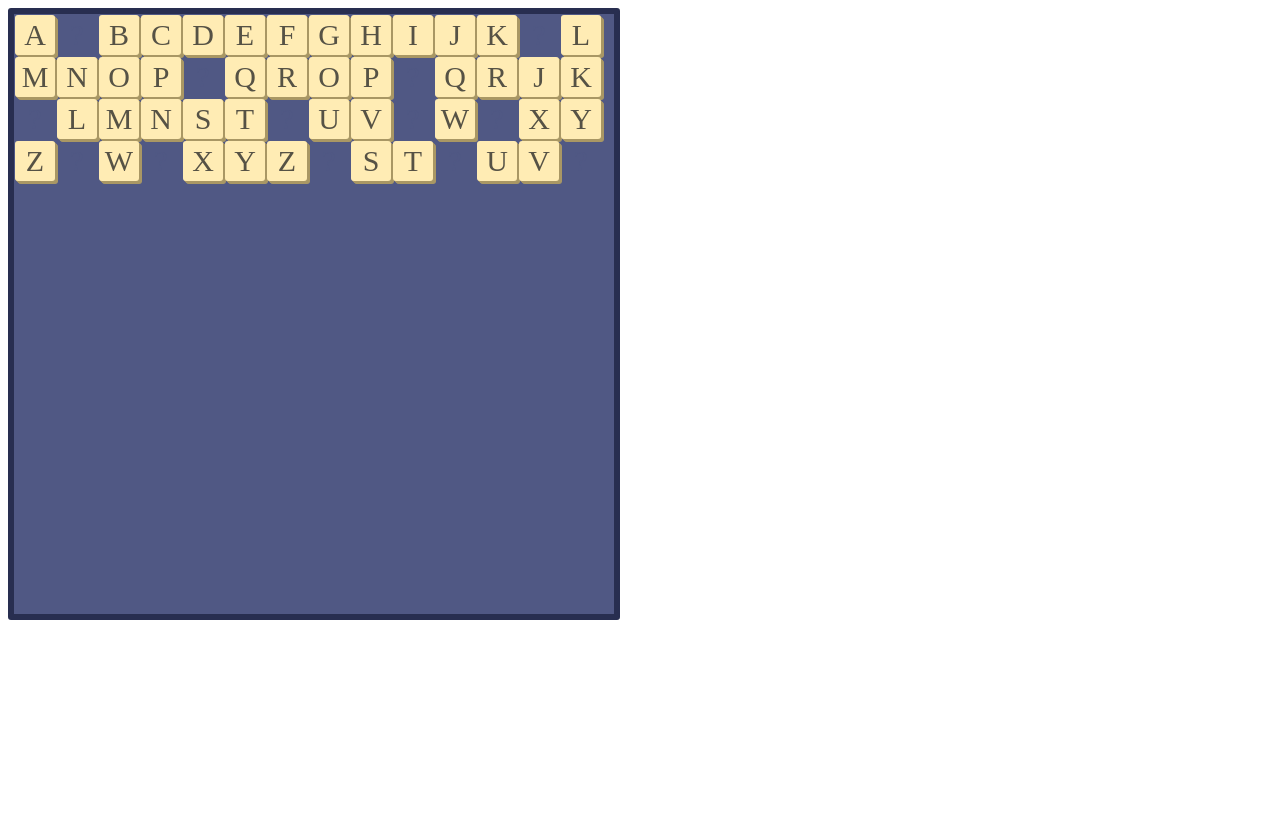
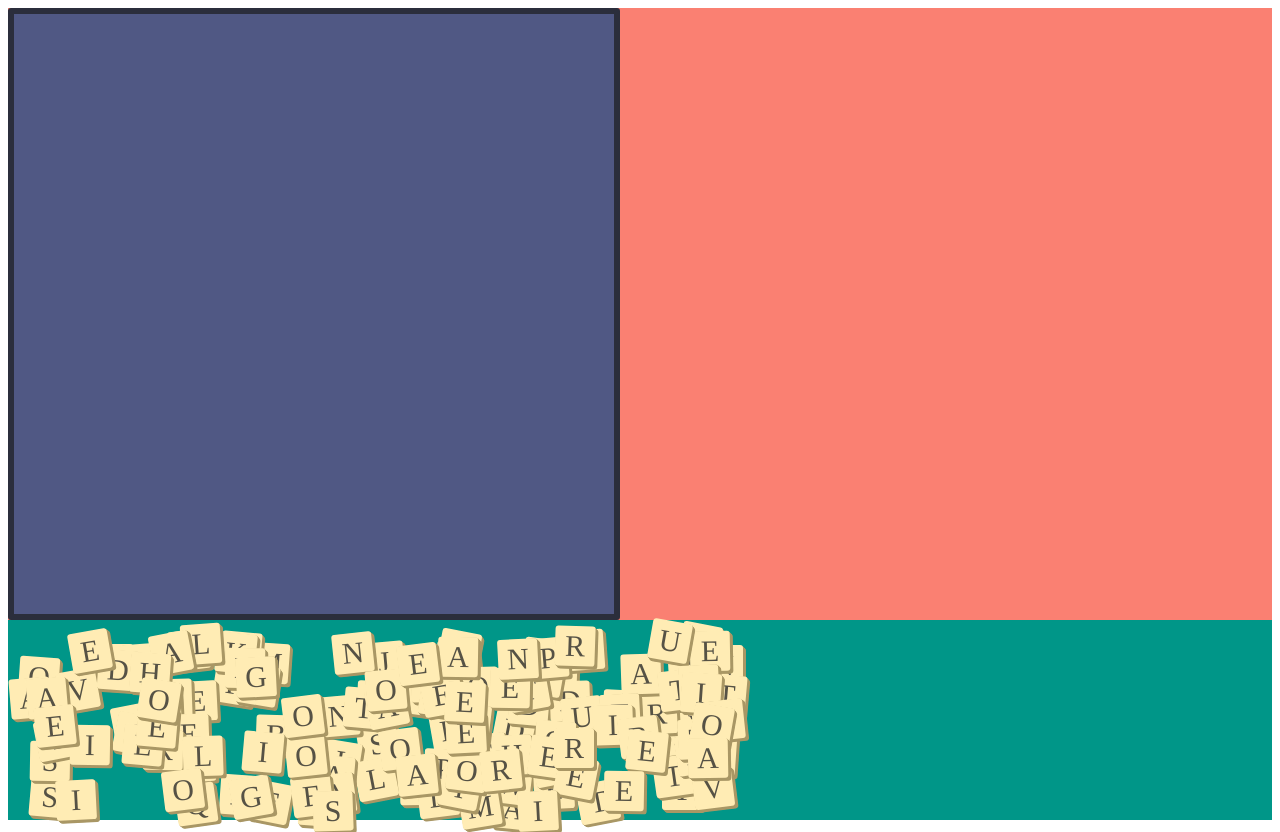
Before and after one commit to denvaar/react-banana, a React app: page / in a window 1280 px wide. Before the commit the page ends 800 px from the top, so only its background shows below. Built offline with nearby package versions, Linux system fonts and the light colour scheme; a web font is replaced by a local one.

Commit message:
:banana:

```diff
--- a/package.json
+++ b/package.json
@@ -12,6 +12,7 @@
   "author": "Denver Smith",
   "license": "ISC",
   "dependencies": {
+    "classnames": "^2.2.5",
     "react": "^15.3.2",
     "react-addons-css-transition-group": "^15.3.2",
     "react-dom": "^15.3.0",
--- a/src/components/app.js
+++ b/src/components/app.js
@@ -1,27 +1,72 @@
 import React from 'react';
 import { Component } from 'react';
+var classNames = require('classnames');
+import { connect } from 'react-redux';
 
-import { connect } from 'react-redux';
 import { playerMove } from '../actions/actions';
 
 
-const ALPHABET = [
-  'A', '?', 'B', 'C', 'D', 'E', 'F', 'G', 'H', 'I',
-  'J', 'K', '?', 'L', 'M', 'N', 'O', 'P', '?', 'Q', 'R',
-  'O', 'P', '?', 'Q', 'R', 'J', 'K', '?', 'L', 'M', 'N',
-  'S', 'T', '?', 'U', 'V', '?', 'W', '?', 'X', 'Y', 'Z', '?',
-  'W', '?', 'X', 'Y', 'Z', '?', 'S', 'T', '?', 'U', 'V', '?'
-];
+var ALPHABET = {
+  'A': 13,
+  'B': 3,
+  'C': 3,
+  'D': 6,
+  'E': 18,
+  'F': 3,
+  'G': 4,
+  'H': 3,
+  'I': 12,
+  'J': 2,
+  'K': 2,
+  'L': 5,
+  'M': 3,
+  'N': 8,
+  'O': 12,
+  'P': 3,
+  'Q': 2,
+  'R': 9,
+  'S': 6,
+  'T': 9,
+  'U': 6,
+  'V': 3,
+  'W': 3,
+  'X': 2,
+  'Y': 3,
+  'Z': 2
+}
+
 
 class Tile extends Component {
   constructor(props) {
     super(props);
-    console.log('props', props);
+    this.handleClick = this.handleClick.bind(this);
+    this.state = {
+      selected: false
+    };
+  }
+
+  handleClick(event) {
+    event.preventDefault();
+    this.setState({ selected: !this.state.selected });
   }
 
   render() {
+    var tileClass = classNames({
+      'tile': true,
+      'tile--active': this.state.selected
+    });
+
+    let styles = {
+      top: this.props.x + 'px',
+      left: this.props.y + 'px',
+      transform: `rotate(${this.props.tilt}deg)`
+    };
     return (
-      <div className="tile">{this.props.letter}</div>
+      <div className={tileClass}
+           style={styles}
+           onClick={this.handleClick} >
+        {this.props.letter}
+      </div>
     );
   }
 }
@@ -29,7 +74,6 @@ class Tile extends Component {
 class BoardSquare extends Component {
   constructor(props) {
     super(props);
-    console.log('props', props);
   }
 
   render() {
@@ -44,16 +88,40 @@ class App extends Component {
     super(props);
   }
 
+  getRandom(max, min) {
+    return Math.floor(Math.random() * (max - min + 1)) + min;
+  }
+
+  getLetter() {
+    var index = this.getRandom(Object.keys(ALPHABET).length-1, 0);
+    var letter = Object.keys(ALPHABET)[index];
+    if (ALPHABET[letter] <= 1) {
+      delete ALPHABET[letter];
+    } else {
+      ALPHABET[letter]--;
+    }
+    return letter;
+  }
+
+
   render() {
-    var tiles = ALPHABET.map((letter, i) => {
-      const x = (letter !== '?') ? <Tile key={i} letter={letter} /> : <BoardSquare />;
-      return (
-        x
-      );
-    });
+    var tiles = [];
+    for (var i = 0; i < 145; i++) {
+      tiles.push(<Tile key={i}
+                       letter={this.getLetter()}
+                       x={this.getRandom(170, 0)}
+                       y={this.getRandom(700, 0)}
+                       tilt={this.getRandom(11, -11)} />);
+    }
+
     return (
-      <div className="grid">
-        {tiles}
+      <div className="game">
+        <div className="grid">
+
+        </div>
+        <div className="pile">
+          {tiles}
+        </div>
       </div>
     );
   }
--- a/src/reducers/reducers.js
+++ b/src/reducers/reducers.js
@@ -9,15 +9,9 @@ import {
 } from '../actions/actions';
 
 const INITIAL_STATE = {
-  keys: {
-    left: 0,
-    right: 0,
-    up: 0,
-    down: 0
-  },
-  player: {
-    x: 300,
-    y: 300
+  tile: {
+    x: 0,
+    y: 0
   }
 };
 
--- a/src/styles.css
+++ b/src/styles.css
@@ -1,8 +1,19 @@
+.game {
+  background: salmon;
+}
+
+.pile {
+  position: relative;
+  background: #009688;
+  width: 100%;
+  height: 200px;
+}
+
 .grid {
   width: 600px;
   height: 600px;
   background: #505884;
-  border: 6px solid #282e50;
+  border: 6px solid #2b2e3c;
   border-radius: 3px;
 }
 
@@ -21,6 +32,7 @@
 
 .tile {
   margin: 1px;
+  position: absolute;
   display: inline-block;
   cursor: pointer;
   font-family: 'Baloo Da', cursive;
@@ -34,3 +46,7 @@
   border-radius: 3px;
   box-shadow: .5px .5px 0 #a99765,1px 1px 0 #a99765,1.5px 1.5px 0 #a99765,2px 2px 0 #a99765,2.5px 2.5px 0 #a99765,3px 3px 0 #a99765;
 }
+
+.tile--active {
+  background: #fff177;
+}
```
